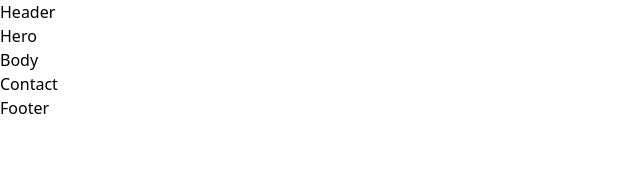
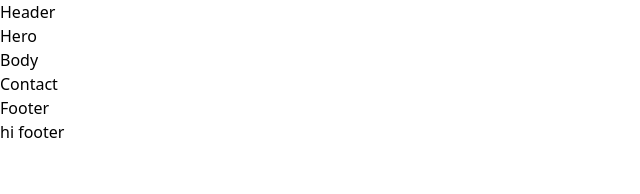
Before and after one commit to Musta2023/traini_fit, a React (Vite) app: page / in a window 1280 px wide. Shown: the top 194 px of the page, without its empty margins (0-640 px from the left). Built offline with nearby package versions, Linux system fonts and the light colour scheme.

Commit message:
first commit

```diff
--- a/src/components/Footer.jsx
+++ b/src/components/Footer.jsx
@@ -2,7 +2,9 @@ import React from 'react'
 
 function Footer() {
   return (
-    <div>Footer</div>
+    <div>Footer
+      <h1>hi footer</h1>
+    </div>
   )
 }
 
```
